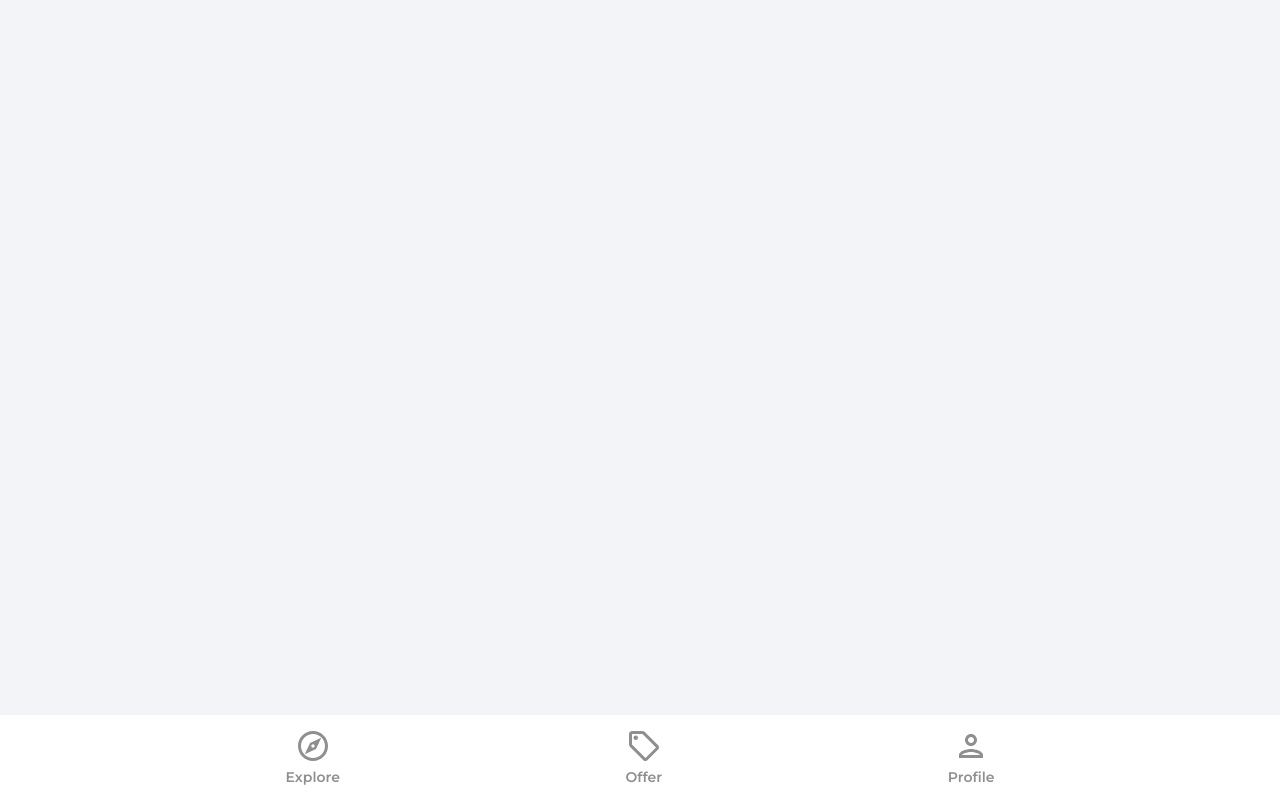
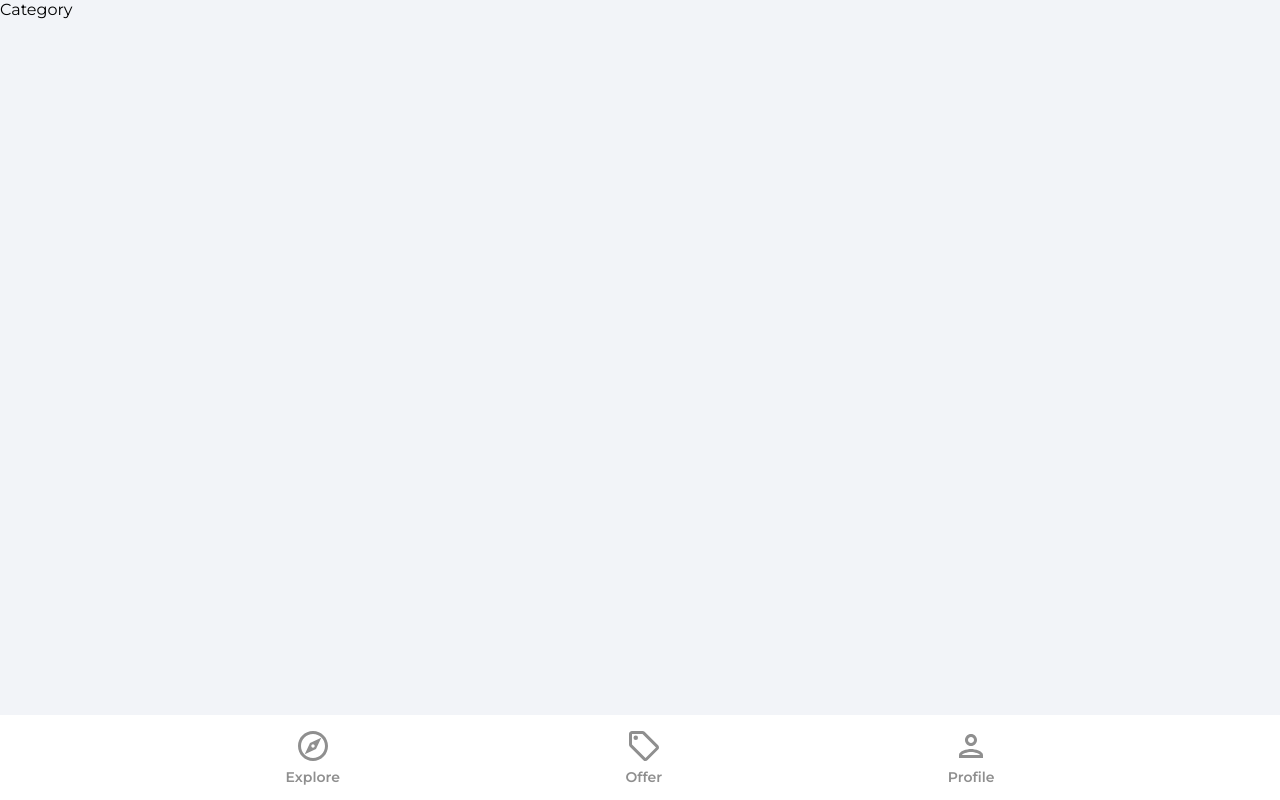
Before and after one commit to OybekKayumov/house-marketplace, a React (Create React App) app: page /category/rent in a window 1280 px wide. Built offline with nearby package versions, Linux system fonts and the light colour scheme.

Commit message:
add Category page :rent  :sell

```diff
--- a/src/App.js
+++ b/src/App.js
@@ -6,6 +6,7 @@ import Offers from "./pages/Offers";
 import Profile from "./pages/Profile";
 import SignIn from "./pages/SignIn";
 import SignUp from "./pages/SignUp";
+import Category from "./pages/Category";
 import ForgotPassword from "./pages/ForgotPassword";
 import Navbar from "./components/Navbar";
 import PrivateRoute from "./components/PrivateRoute";
@@ -17,6 +18,7 @@ function App() {
         <Routes>
           <Route path="/" element={<Explore />} />
           <Route path="/offers" element={<Offers />} />
+          <Route path="/category/:categoryName" element={<Category />} />
 
           <Route path="/profile" element={<PrivateRoute />}>
             <Route path="/profile" element={<Profile />} />
--- /dev/null
+++ b/src/pages/Category.jsx
@@ -0,0 +1,9 @@
+import React from 'react'
+
+function Category() {
+  return (
+    <div>Category</div>
+  )
+}
+
+export default Category
```
